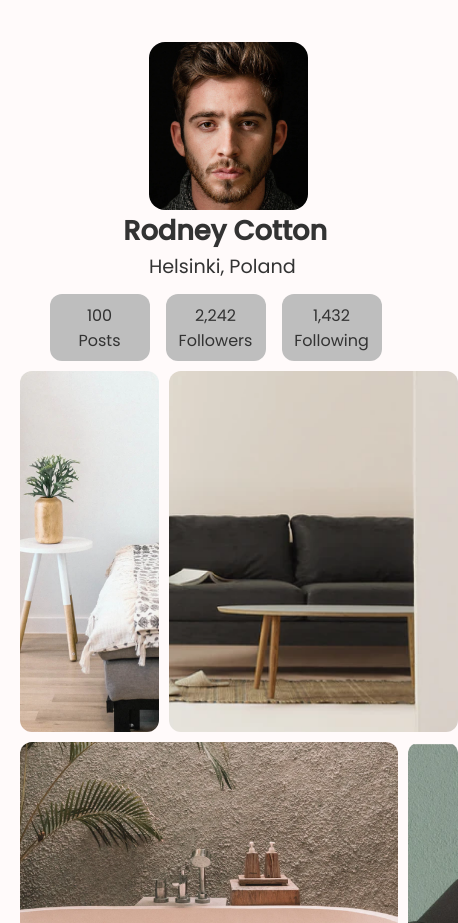
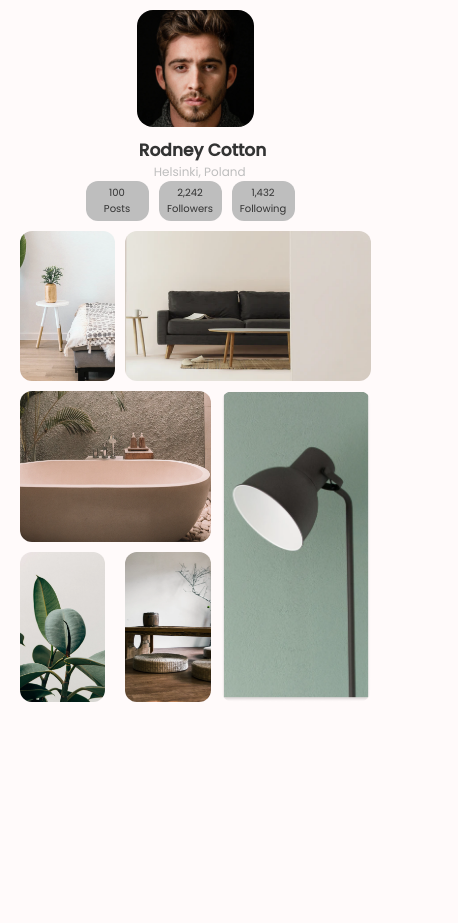
Before and after one commit to Otepiii/My-gallery, a plain HTML site: page index.html in a window 390 px wide. Shown: the top 923 px of the page, 458 px wide, since content can reach past the window. Drawn offline with Linux system fonts and the light colour scheme.

Commit message:
finished mobile responsiveness

```diff
--- a/index.html
+++ b/index.html
@@ -20,13 +20,14 @@
 </head>
 
 <body>
-  <div class="main-container">
   <div class="profile">
     <div class="profile-details">
       <div class="profile-image">
         <img src="./profilePhoto.png"
              alt="profile-image">
       </div>
+    </div>
+    <div class="profile-text">
       <div class="profile-name">Rodney Cotton</div>
       <div class="profile-location">Helsinki, Poland</div>
     </div>
@@ -45,6 +46,8 @@
       </div>
     </div>
   </div>
+  <div class="main-container">
+
     <div class="image1 image"> <img src="./photo1.png"
            alt=""
            srcset="">
--- a/style.css
+++ b/style.css
@@ -25,38 +25,38 @@ body {
   grid-template-rows: repeat(9, 1fr);
 }
 
-.main-container .profile {
-  grid-column: 4 / span 3;
+/* .main-container .profile {
+  grid-column: 5 / span 3;
   grid-row: 1 / span 3;
-}
+} */
 .main-container .image1 {
   grid-column: 1 / span 4;
-  grid-row: 4 / span 3;
+  grid-row: 1 / span 2;
 }
 
 .main-container .image2 {
   grid-column: 5 / span 8;
-  grid-row: 4 / span 3;
+  grid-row: 1 / span 2;
 }
 
 .main-container .image3 {
-  grid-column: 1 / span 6;
-  grid-row: 7 / span 3;
+  grid-column: 1 / span 7;
+  grid-row: 3 / span 2;
 }
 
 .main-container .image4 {
-  grid-column: 7 / span 6;
-  grid-row: 7 / span 7;
+  grid-column: 8 / span 5;
+  grid-row: 3 / span 4;
 }
 
 .main-container .image5 {
   grid-column: 1 / span 3;
-  grid-row: 10 / span 3;
+  grid-row: 5 / span 2;
 }
 
 .main-container .image6 {
-  grid-column: 4 / span 3;
-  grid-row: 10 / span 3;
+  grid-column: 5 / span 3;
+  grid-row: 5 / span 2;
 }
 
 .main-container .footer {
@@ -66,22 +66,33 @@ body {
 .profile {
   /* width: %; */
   display: grid;
+  margin-bottom: 1rem;
 }
 
 .profile-details {
-  display: grid;
-  grid-template-columns: repeat(7, 1fr);
+  /* display: grid; */
+  /* grid-template-columns: repeat(7, 1fr);
   grid-template-rows: repeat(7, 1fr);
-  gap: -4rem;
+  gap: -4rem; */
+  margin: 1rem 0;
 }
 
 .profile-image {
+  display: flex;
   grid-column: 3 / span 4;
-  grid-row: 2 / span 5;
+  grid-row: 2 / span 8;
+  margin: 0;
+  justify-content: center;
+  align-items: center;
 }
 
+.profile-text {
+  justify-self: center;
+  font-size: 2rem;
+}
 .profile-name {
-  grid-column: 2 / span 5;
+  display: block;
+  grid-column: 5 / span 5;
   grid-row: 6 / span 1;
   font-size: 1.7rem;
   margin-left: 1.5rem;
@@ -89,21 +100,23 @@ body {
 }
 
 .profile-location {
-  grid-column: 3 / span 5;
+  grid-column: 5 / span 5;
   grid-row: 7 / span 3;
   font-size: 1.2rem;
+  margin-left: 3rem;
+  color: rgb(190, 190, 190);
 }
 
 .profile-image img {
   border-radius: 16px;
   object-fit: cover;
-  width: 80%;
-  height: 80%;
+  width: 30%;
+  height: 100%;
 }
 
 .profile-numbers {
   display: flex;
-  justify-content: space-evenly;
+  justify-content: center;
   /* margin-right: 3rem; */
 }
 
@@ -127,55 +140,20 @@ body {
   object-fit: cover;
 }
 
-@media (max-width: 800) {
-  .main-container {
-    /* margin: auto; */
-    /* max-width: 1000px; */
-    display: grid;
-    gap: 5px;
-    width: 100%;
-    grid-template-columns: repeat(9, 1fr);
-    grid-template-rows: repeat(9, 1fr);
+@media (max-width: 800px) {
+  html {
+    font-size: 10px;
   }
-
-  .image img {
+  .box {
+    display: flex;
+    flex-direction: column;
+    width: 63px;
+    height: 40px;
+    background-color: rgb(190, 190, 190);
     border-radius: 12px;
-    width: 50%;
-    height: 20%;
-    object-fit: cover;
-  }
-
-  .main-container .profile {
-    grid-column: 4 / span 3;
-    grid-row: 1 / span 3;
-  }
-  .main-container .image1 {
-    grid-column: 1 / span 4;
-    grid-row: 4 / span 3;
-  }
-
-  .main-container .image2 {
-    grid-column: 5 / span 8;
-    grid-row: 4 / span 3;
-  }
-
-  .main-container .image3 {
-    grid-column: 1 / span 6;
-    grid-row: 7 / span 3;
-  }
-
-  .main-container .image4 {
-    grid-column: 7 / span 6;
-    grid-row: 7 / span 7;
-  }
-
-  .main-container .image5 {
-    grid-column: 1 / span 3;
-    grid-row: 10 / span 3;
-  }
-
-  .main-container .image6 {
-    grid-column: 4 / span 3;
-    grid-row: 10 / span 3;
+    text-align: center;
+    align-items: center;
+    justify-content: center;
+    margin-right: 1rem;
   }
 }
```
Lines whose indentation alone changed are shown as unchanged.
